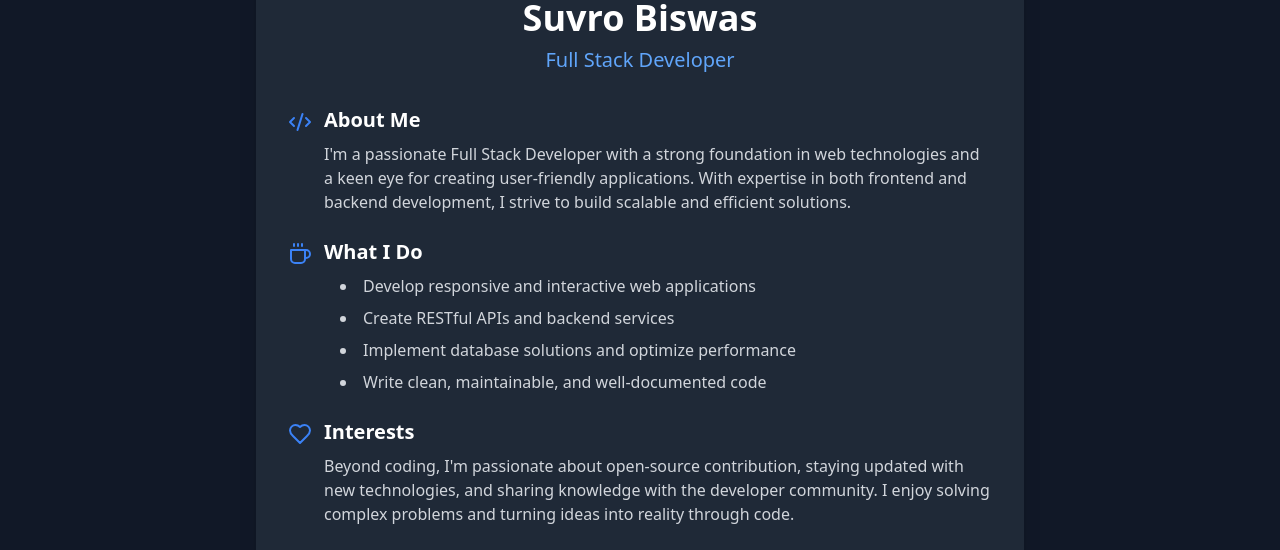
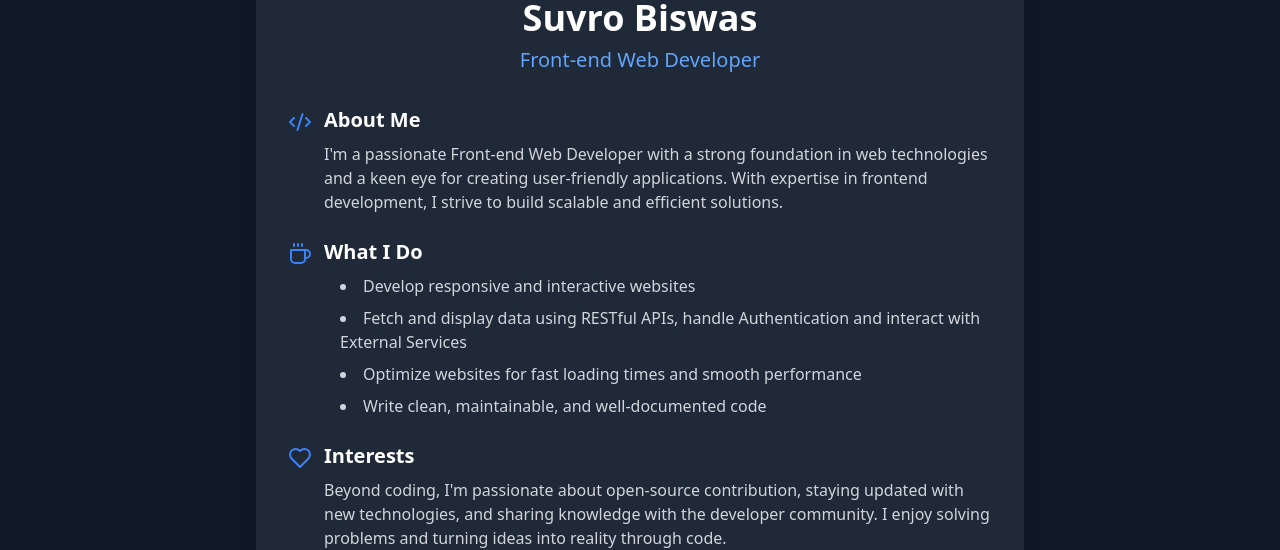
Before and after one commit to SuvroBiswas93/react-portfolio, a React (Vite) app: page /about in a window 1280 px wide. Shown: the part 258-808 px from the top of the page. Built offline with nearby package versions, Linux system fonts and the light colour scheme; no server answers.

Commit message:
Modify Skills and About Data

```diff
--- a/src/components/About.tsx
+++ b/src/components/About.tsx
@@ -13,7 +13,7 @@ export default function About() {
               className="w-32 h-32 mt-4 rounded-full mx-auto border-4 border-blue-500"
             />
             <h1 className="text-4xl font-bold text-white mb-2">Suvro Biswas</h1>
-            <p className="text-xl text-blue-400">Full Stack Developer</p>
+            <p className="text-xl text-blue-400">Front-end Web Developer</p>
           </div>
 
           <div className="space-y-6 text-gray-300">
@@ -22,9 +22,9 @@ export default function About() {
               <div>
                 <h2 className="text-xl font-semibold text-white mb-2">About Me</h2>
                 <p>
-                  I'm a passionate Full Stack Developer with a strong foundation in web technologies
-                  and a keen eye for creating user-friendly applications. With expertise in both
-                  frontend and backend development, I strive to build scalable and efficient solutions.
+                  I'm a passionate Front-end Web Developer with a strong foundation in web technologies
+                  and a keen eye for creating user-friendly applications. With expertise in frontend
+                  development, I strive to build scalable and efficient solutions.
                 </p>
               </div>
             </div>
@@ -34,9 +34,9 @@ export default function About() {
               <div>
                 <h2 className="text-xl font-semibold text-white mb-2">What I Do</h2>
                 <ul className="list-disc list-inside space-y-2 ml-4">
-                  <li>Develop responsive and interactive web applications</li>
-                  <li>Create RESTful APIs and backend services</li>
-                  <li>Implement database solutions and optimize performance</li>
+                  <li>Develop responsive and interactive websites</li>
+                  <li>Fetch and display data using RESTful APIs, handle Authentication and interact with External Services </li>
+                  <li>Optimize websites for fast loading times and smooth performance</li>
                   <li>Write clean, maintainable, and well-documented code</li>
                 </ul>
               </div>
@@ -49,7 +49,7 @@ export default function About() {
                 <p>
                   Beyond coding, I'm passionate about open-source contribution, staying updated with
                   new technologies, and sharing knowledge with the developer community. I enjoy
-                  solving complex problems and turning ideas into reality through code.
+                  solving problems and turning ideas into reality through code.
                 </p>
               </div>
             </div>
--- a/src/components/Skills.tsx
+++ b/src/components/Skills.tsx
@@ -5,12 +5,12 @@ const skills = [
   {
     category: 'Frontend Development',
     icon: <Layout className="w-6 h-6" />,
-    items: ['React.js', 'Next.js', 'TypeScript', 'Tailwind CSS', 'Material UI', 'Redux']
+    items: ['React.js', 'Next.js', 'TypeScript', 'Tailwind CSS', 'Redux']
   },
   {
     category: 'Tools & Others',
     icon: <Code2 className="w-6 h-6" />,
-    items: ['Git', 'Webpack', 'Vite', 'Jest', 'Responsive Design', 'Performance Optimization']
+    items: ['Git', 'Webpack', 'Vite','Responsive Design', 'Performance Optimization']
   }
 ];
 
```
